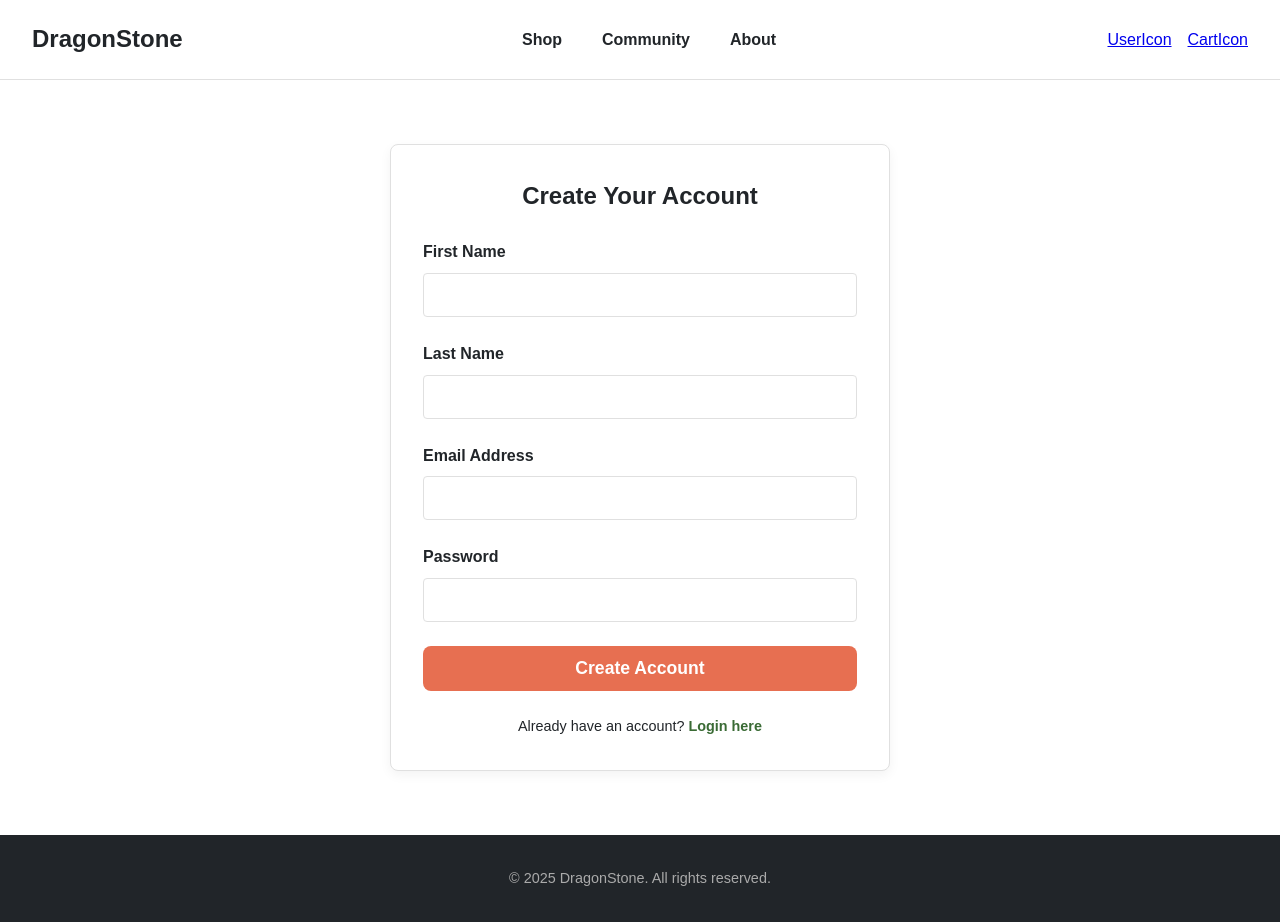
After one commit to Lwazi-M/dragonstone, a PHP site: page /register.php in a window 1280 px wide. The commit adds this page. Run offline with PHP 8.4, Linux system fonts and the light colour scheme.

Commit message:
Create customer registration page (HTML/CSS)

```diff
--- /dev/null
+++ b/register.php
@@ -0,0 +1,65 @@
+<!DOCTYPE html>
+<html lang="en">
+<head>
+    <meta charset="UTF-8">
+    <meta name="viewport" content="width=device-width, initial-scale=1.0">
+    <title>Register - DragonStone</title>
+    <link rel="stylesheet" href="style.css">
+</head>
+<body>
+
+    <header>
+        <nav class="navbar">
+            <a href="index.php" class="nav-logo">DragonStone</a>
+            <ul class="nav-menu">
+                <li class="nav-item"><a href="index.php" class="nav-link">Shop</a></li>
+                <li class="nav-item"><a href="community.php" class="nav-link">Community</a></li>
+                <li class="nav-item"><a href="about.php" class="nav-link">About</a></li>
+            </ul>
+            <div class="nav-icons">
+                <a href="login.php" class="icon-link">UserIcon</a>
+                <a href="cart.php" class="icon-link">CartIcon</a>
+            </div>
+        </nav>
+    </header>
+
+    <main>
+        <div class="form-container">
+            <form action="register_process.php" method="POST">
+                <h2>Create Your Account</h2>
+
+                <div class="form-group">
+                    <label for="firstname">First Name</label>
+                    <input type="text" id="firstname" name="firstname" required>
+                </div>
+
+                <div class="form-group">
+                    <label for="lastname">Last Name</label>
+                    <input type="text" id="lastname" name="lastname" required>
+                </div>
+
+                <div class="form-group">
+                    <label for="email">Email Address</label>
+                    <input type="email" id="email" name="email" required>
+                </div>
+
+                <div class="form-group">
+                    <label for="password">Password</label>
+                    <input type="password" id="password" name="password" required>
+                </div>
+
+                <button type="submit" class="btn btn-primary form-btn">Create Account</button>
+
+                <p class="form-switch">
+                    Already have an account? <a href="login.php">Login here</a>
+                </p>
+            </form>
+        </div>
+    </main>
+
+    <footer>
+        <p>&copy; 2025 DragonStone. All rights reserved.</p>
+    </footer>
+
+</body>
+</html>
--- a/style.css
+++ b/style.css
@@ -403,3 +403,62 @@ footer {
   /* This is just to ensure our styles are applied correctly */
   width: 100%; /* Make sure it fills the link */
 }
+
+/* =========================================
+10. CUSTOMER FORM STYLES (Login/Register)
+========================================= */
+
+.form-container {
+  max-width: 500px; /* Limit the form's width */
+  margin: 4rem auto; /* Center the form on the page with space */
+  padding: 2rem;
+  background-color: var(--color-background-white);
+  border: 1px solid var(--color-border-light);
+  border-radius: var(--border-radius-main);
+  box-shadow: 0 4px 12px rgba(0, 0, 0, 0.05);
+}
+
+.form-container h2 {
+  text-align: center;
+  margin-bottom: 1.5rem;
+}
+
+.form-group {
+  margin-bottom: 1.5rem;
+}
+
+.form-group label {
+  display: block;
+  font-weight: 600;
+  margin-bottom: 0.5rem;
+}
+
+/* Style for text and email inputs */
+.form-group input[type="text"],
+.form-group input[type="email"],
+.form-group input[type="password"] {
+  width: 100%;
+  padding: 0.75rem;
+  border: 1px solid var(--color-border-light);
+  border-radius: 4px;
+  box-sizing: border-box; /* Fixes padding issues */
+  font-family: Arial, sans-serif;
+  font-size: 1rem;
+}
+
+.form-btn {
+  width: 100%; /* Make the button full-width */
+  font-size: 1.1rem;
+}
+
+.form-switch {
+  text-align: center;
+  margin-top: 1.5rem;
+  font-size: 0.9rem;
+}
+
+.form-switch a {
+  color: var(--color-primary-green);
+  font-weight: bold;
+  text-decoration: none;
+}
```
